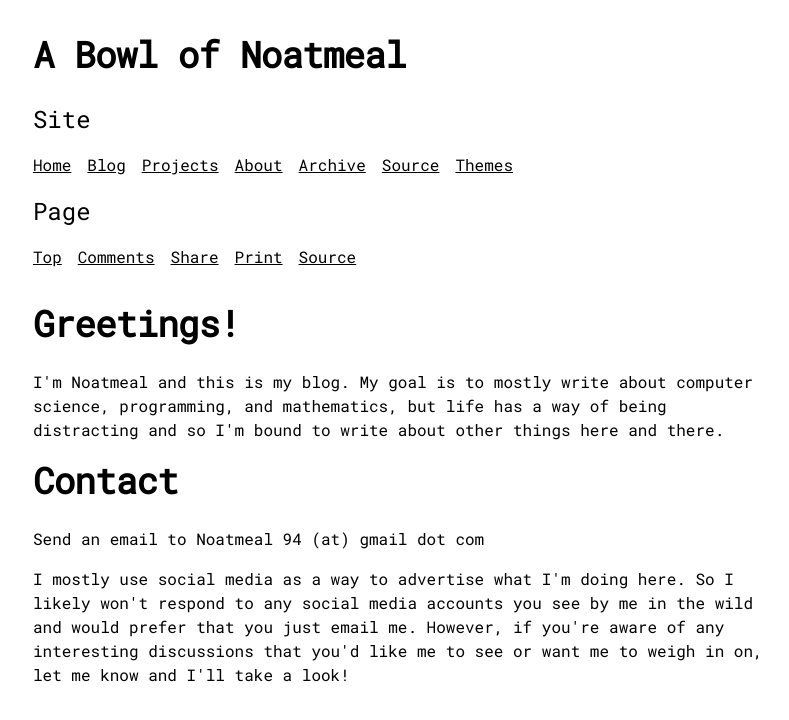
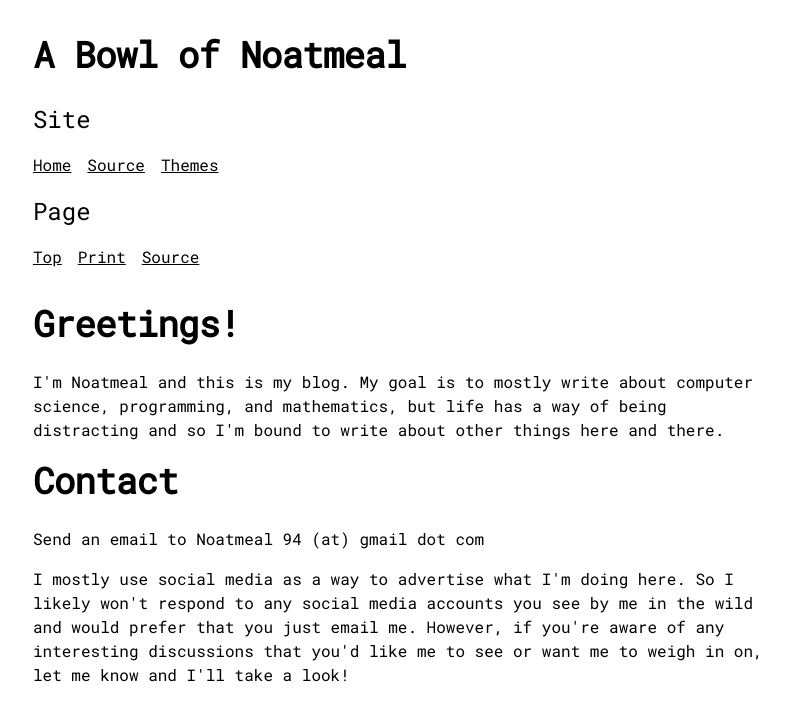
Before and after one commit to noatmeal/noatmeal_app, a Next.js app: page / in a window 1280 px wide. Shown: the top 720 px of the page, without its empty margins (239-1028 px from the left). Built offline with nearby package versions, Linux system fonts and the light colour scheme.

Commit message:
chore: Remove placeholder links from header and config

```diff
--- a/src/components/header.tsx
+++ b/src/components/header.tsx
@@ -14,17 +14,11 @@ interface HeaderContent {
   siteLinks: {
     navAreaName: string;
     home: LinkItem;
-    blog: LinkItem;
-    projects: LinkItem;
-    about: LinkItem;
-    archive: LinkItem;
     source: LinkItem; // href constructed dynamically
   };
   pageLinks: {
     navAreaName: string;
     top: LinkItem;
-    comments: LinkItem;
-    share: LinkItem;
     print: LinkItem;
     source: LinkItem; // href constructed dynamically
   };
@@ -53,18 +47,6 @@ export async function Header({ pageContentFilename }: HeaderProps) {
           <a href={content.siteLinks.home.href}>
             {content.siteLinks.home.text}
           </a>
-          <a href={content.siteLinks.blog.href}>
-            {content.siteLinks.blog.text}
-          </a>
-          <a href={content.siteLinks.projects.href}>
-            {content.siteLinks.projects.text}
-          </a>
-          <a href={content.siteLinks.about.href}>
-            {content.siteLinks.about.text}
-          </a>
-          <a href={content.siteLinks.archive.href}>
-            {content.siteLinks.archive.text}
-          </a>
           <a href={headerSourceUrl} target="_blank" rel="noopener noreferrer">
             {content.siteLinks.source.text}
           </a>
@@ -74,12 +56,6 @@ export async function Header({ pageContentFilename }: HeaderProps) {
         <h3>{content.pageLinks.navAreaName}</h3>
         <nav className="flex items-center gap-4">
           <a href={content.pageLinks.top.href}>{content.pageLinks.top.text}</a>
-          <a href={content.pageLinks.comments.href}>
-            {content.pageLinks.comments.text}
-          </a>
-          <a href={content.pageLinks.share.href}>
-            {content.pageLinks.share.text}
-          </a>
           <a href={content.pageLinks.print.href}>
             {content.pageLinks.print.text}
           </a>
--- a/src/content/header.yaml
+++ b/src/content/header.yaml
@@ -6,18 +6,6 @@ siteLinks:
   home:
     text: "Home"
     href: "/"
-  blog:
-    text: "Blog"
-    href: "/blog" # Placeholder, adjust as needed
-  projects:
-    text: "Projects"
-    href: "/projects" # Placeholder, adjust as needed
-  about:
-    text: "About"
-    href: "/about" # Placeholder, adjust as needed
-  archive:
-    text: "Archive"
-    href: "/archive" # Placeholder, adjust as needed
   source:
     text: "Source"
     # href is constructed dynamically in the component
@@ -26,12 +14,6 @@ pageLinks:
   top:
     text: "Top"
     href: "#" # Standard anchor link
-  comments:
-    text: "Comments"
-    href: "#comments" # Placeholder, adjust based on comment section ID
-  share:
-    text: "Share"
-    href: "#" # Placeholder, sharing functionality might need JS
   print:
     text: "Print"
     href: "javascript:window.print()" # Standard print JS
```
